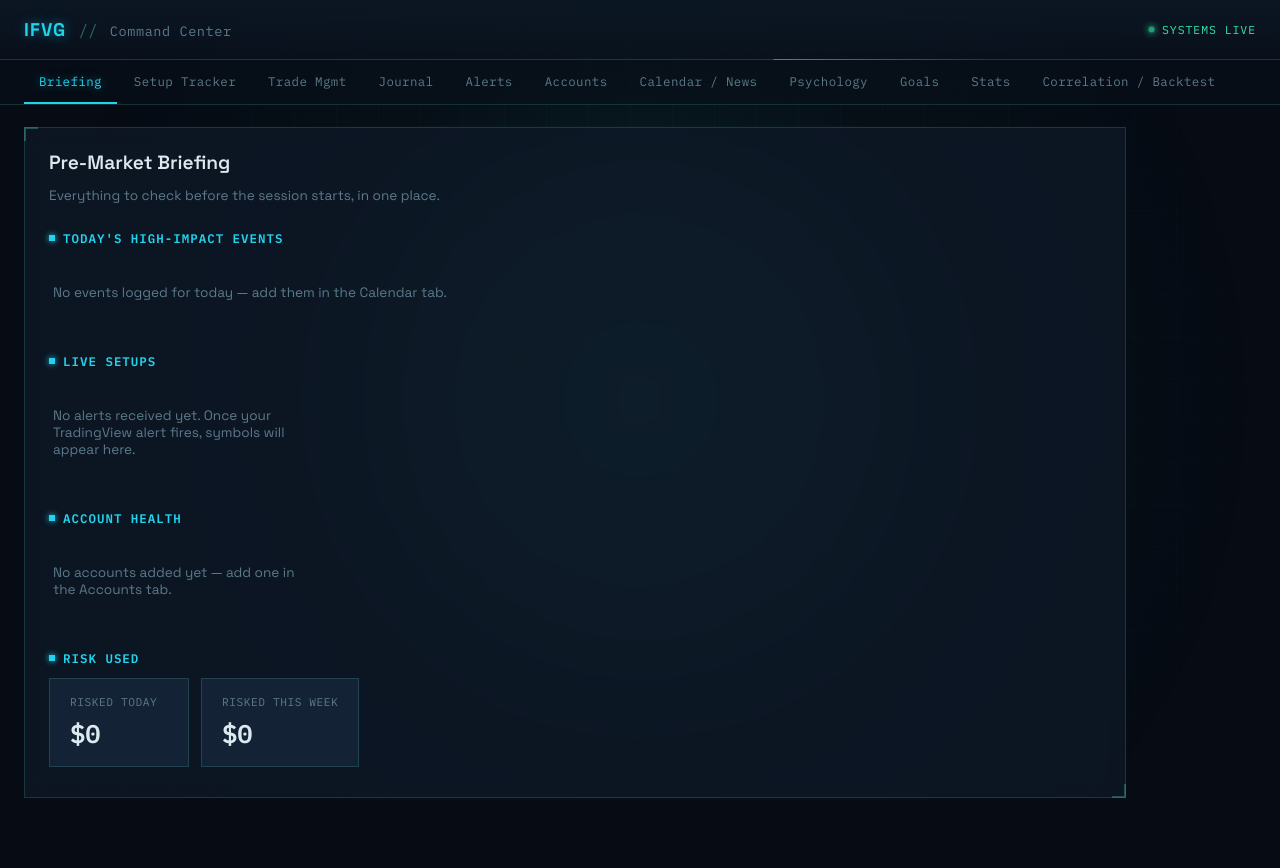
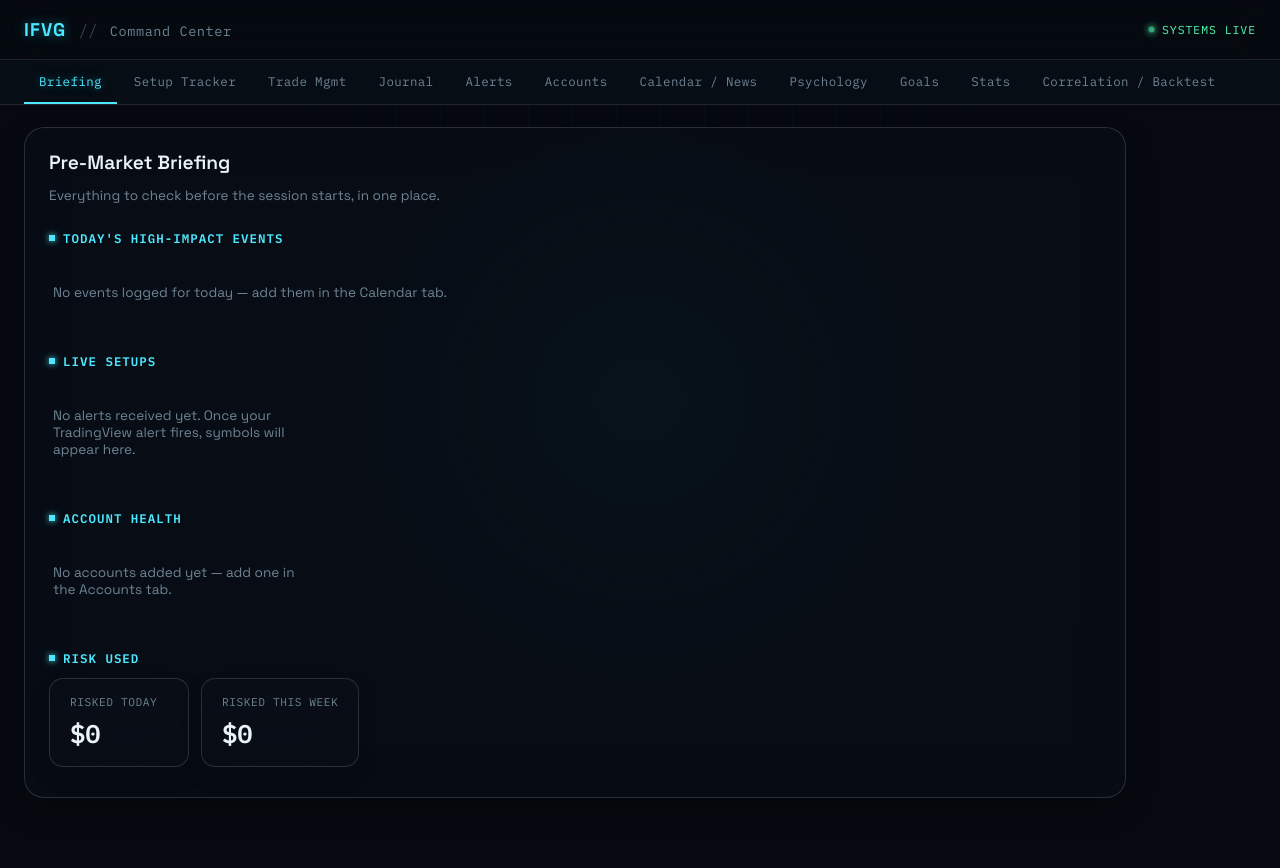
Before and after one commit to frodobacon2022-cyber/ifvg-alerts, a Flask app: page / in a window 1280 px wide. Run offline with Flask 3, Linux system fonts and the light colour scheme; data that the repository does not hold is empty.

Commit message:
Add files via upload

```diff
--- a/static/script.js
+++ b/static/script.js
@@ -8,6 +8,29 @@ document.addEventListener('mousemove', (e) => {
     document.documentElement.style.setProperty('--mx', e.clientX + 'px');
     document.documentElement.style.setProperty('--my', e.clientY + 'px');
     glowRaf = null;
+  });
+});
+
+// ============================================================
+// 3D tilt-on-hover for cards (event delegation so it works on
+// dynamically re-rendered content without re-attaching listeners)
+// ============================================================
+const TILT_SELECTOR = '.tracker-card, .account-card, .stat-card, .goal-card, .news-link-card, .tilt-card';
+let tiltRaf = null;
+document.addEventListener('mousemove', (e) => {
+  if (tiltRaf) return;
+  tiltRaf = requestAnimationFrame(() => {
+    const hovered = e.target.closest ? e.target.closest(TILT_SELECTOR) : null;
+    document.querySelectorAll(TILT_SELECTOR).forEach(card => {
+      if (card !== hovered) card.style.transform = '';
+    });
+    if (hovered) {
+      const r = hovered.getBoundingClientRect();
+      const x = (e.clientX - r.left) / r.width - 0.5;
+      const y = (e.clientY - r.top) / r.height - 0.5;
+      hovered.style.transform = `perspective(600px) rotateX(${-y * 6}deg) rotateY(${x * 6}deg) translateY(-2px)`;
+    }
+    tiltRaf = null;
   });
 });
 
--- a/static/style.css
+++ b/static/style.css
@@ -1,15 +1,17 @@
 :root {
-  --void: #060B14;
-  --panel: rgba(16, 26, 41, 0.72);
+  --void: #060A10;
+  --panel: rgba(10, 16, 24, 0.62);
   --panel-solid: #0D1826;
-  --panel-raised: #142235;
-  --border: rgba(94, 234, 212, 0.16);
-  --border-strong: rgba(94, 234, 212, 0.4);
-  --text: #DCEAF0;
-  --text-dim: #5C7A8A;
-  --cyan: #22D3EE;
-  --green: #34E5A8;
-  --blue: #3B82F6;
+  --panel-raised: rgba(10, 16, 24, 0.62);
+  --border: rgba(255, 255, 255, 0.10);
+  --border-strong: rgba(255, 255, 255, 0.22);
+  --glass: rgba(10, 16, 24, 0.62);
+  --glass-border: rgba(255, 255, 255, 0.14);
+  --text: #EAF4F7;
+  --text-dim: #6E8494;
+  --cyan: #4DE8FF;
+  --green: #4FFCB1;
+  --blue: #6E8CFF;
   --amber: #F5C065;
   --red: #FF5D5D;
   --font-head: 'Space Grotesk', sans-serif;
@@ -38,11 +40,9 @@ body {
   position: fixed;
   inset: 0;
   pointer-events: none;
-  z-index: 0;
-  background:
-    radial-gradient(600px circle at var(--mx) var(--my), rgba(34, 211, 238, 0.10), transparent 60%),
-    radial-gradient(900px circle at var(--mx) var(--my), rgba(52, 229, 168, 0.05), transparent 70%);
-  transition: background 60ms linear;
+  z-index: 1;
+  background: radial-gradient(420px circle at var(--mx) var(--my), rgba(77, 232, 255, 0.07), transparent 70%);
+  transition: background 80ms linear;
 }
 
 .grid-overlay {
@@ -51,11 +51,30 @@ body {
   pointer-events: none;
   z-index: 0;
   background-image:
-    linear-gradient(rgba(94, 234, 212, 0.035) 1px, transparent 1px),
-    linear-gradient(90deg, rgba(94, 234, 212, 0.035) 1px, transparent 1px);
-  background-size: 42px 42px;
-  mask-image: radial-gradient(1200px circle at var(--mx) var(--my), black 0%, transparent 75%);
-  -webkit-mask-image: radial-gradient(1200px circle at var(--mx) var(--my), black 0%, transparent 75%);
+    linear-gradient(30deg, rgba(77, 232, 255, 0.05) 1px, transparent 1px),
+    linear-gradient(150deg, rgba(77, 232, 255, 0.05) 1px, transparent 1px),
+    linear-gradient(90deg, rgba(77, 232, 255, 0.04) 1px, transparent 1px);
+  background-size: 44px 76px, 44px 76px, 44px 76px;
+  mask-image: radial-gradient(900px circle at var(--mx) var(--my), black 0%, transparent 70%);
+  -webkit-mask-image: radial-gradient(900px circle at var(--mx) var(--my), black 0%, transparent 70%);
+}
+
+.scanbeam {
+  position: fixed;
+  left: 0;
+  right: 0;
+  height: 2px;
+  z-index: 1;
+  pointer-events: none;
+  background: linear-gradient(90deg, transparent, var(--cyan), transparent);
+  box-shadow: 0 0 20px 2px rgba(77, 232, 255, 0.5);
+  animation: sweep 7s linear infinite;
+  opacity: 0.4;
+}
+
+@keyframes sweep {
+  0% { top: -2px; }
+  100% { top: 100%; }
 }
 
 /* ---------- topbar ---------- */
@@ -67,25 +86,8 @@ body {
   align-items: center;
   padding: 18px 24px;
   border-bottom: 1px solid var(--border);
-  background: linear-gradient(180deg, rgba(13, 24, 38, 0.9), rgba(13, 24, 38, 0.4));
-  backdrop-filter: blur(6px);
-}
-
-.topbar::after {
-  content: '';
-  position: absolute;
-  bottom: -1px;
-  left: 0;
-  height: 1px;
-  width: 220px;
-  background: linear-gradient(90deg, var(--cyan), transparent);
-  animation: scanline 5s ease-in-out infinite;
-}
-
-@keyframes scanline {
-  0% { transform: translateX(0); opacity: 0.9; }
-  50% { transform: translateX(calc(100vw - 220px)); opacity: 0.5; }
-  100% { transform: translateX(0); opacity: 0.9; }
+  background: rgba(6, 10, 16, 0.5);
+  backdrop-filter: blur(20px);
 }
 
 .brand-mark {
@@ -184,37 +186,19 @@ main {
 
 .panel {
   position: relative;
-  background: var(--panel);
-  border: 1px solid var(--border);
+  background: var(--glass);
+  border: 1px solid var(--glass-border);
+  border-radius: 20px;
   padding: 22px 24px;
-  backdrop-filter: blur(10px);
-  transition: border-color 0.25s ease, box-shadow 0.25s ease;
-}
-
-.panel::before, .panel::after,
-.tracker-card::before, .account-card::before {
-  content: '';
-  position: absolute;
-  width: 12px;
-  height: 12px;
-  border-color: var(--border-strong);
-  border-style: solid;
-  border-width: 0;
-  pointer-events: none;
-  opacity: 0.7;
-}
-
-.panel::before { top: -1px; left: -1px; border-top-width: 2px; border-left-width: 2px; }
-.panel::after { bottom: -1px; right: -1px; border-bottom-width: 2px; border-right-width: 2px; }
-
-.panel.glow-active {
-  border-color: var(--border-strong);
-  box-shadow: 0 0 40px -10px rgba(34, 211, 238, 0.15);
+  backdrop-filter: blur(28px) saturate(140%);
+  box-shadow: 0 12px 32px -12px rgba(0, 0, 0, 0.55);
+  transition: border-color 0.25s ease, box-shadow 0.25s ease, background 0.25s ease;
 }
 
 .panel.glow-card:hover {
   border-color: var(--border-strong);
-  box-shadow: 0 0 50px -14px rgba(34, 211, 238, 0.18);
+  background: rgba(14, 22, 32, 0.72);
+  box-shadow: 0 16px 40px -12px rgba(0, 0, 0, 0.6);
 }
 
 .panel + .panel { margin-top: 18px; }
@@ -270,24 +254,49 @@ main {
   gap: 12px;
 }
 
-.tracker-card, .account-card {
+.tilt-card, .tracker-card, .account-card, .stat-card, .goal-card, .news-link-card {
   position: relative;
-  background: var(--panel-raised);
-  border: 1px solid var(--border);
-  border-left: 3px solid var(--border);
-  padding: 14px 16px;
-  transition: transform 0.15s ease, border-color 0.15s ease, box-shadow 0.15s ease;
+  background: var(--glass);
+  backdrop-filter: blur(24px) saturate(140%);
+  border: 1px solid var(--glass-border);
+  border-radius: 16px;
+  box-shadow: 0 10px 26px -12px rgba(0, 0, 0, 0.5);
+  transform-style: preserve-3d;
+  transition: transform 0.15s cubic-bezier(0.22, 1, 0.36, 1), border-color 0.2s ease, background 0.2s ease, box-shadow 0.2s ease;
+  will-change: transform;
 }
 
-.tracker-card:hover, .account-card:hover {
-  transform: translateY(-2px);
-  box-shadow: 0 8px 24px -8px rgba(0, 0, 0, 0.5);
+.tilt-card::before, .tracker-card::before, .account-card::before, .stat-card::before, .goal-card::before, .news-link-card::before {
+  content: '';
+  position: absolute;
+  inset: 0;
+  border-radius: 16px;
+  padding: 1px;
+  background: linear-gradient(135deg, rgba(77, 232, 255, 0.35), transparent 40%, transparent 60%, rgba(79, 252, 177, 0.2));
+  -webkit-mask: linear-gradient(#fff 0 0) content-box, linear-gradient(#fff 0 0);
+  -webkit-mask-composite: xor;
+  mask-composite: exclude;
+  opacity: 0;
+  transition: opacity 0.25s ease;
+  pointer-events: none;
+}
+
+.tilt-card:hover::before, .tracker-card:hover::before, .account-card:hover::before, .stat-card:hover::before, .goal-card:hover::before, .news-link-card:hover::before { opacity: 1; }
+.tilt-card:hover, .tracker-card:hover, .account-card:hover, .stat-card:hover, .goal-card:hover, .news-link-card:hover {
+  border-color: rgba(255, 255, 255, 0.24);
+  background: rgba(14, 22, 32, 0.72);
+  box-shadow: 0 14px 34px -12px rgba(0, 0, 0, 0.55);
+}
+
+.tracker-card, .account-card {
+  border-left: 3px solid var(--border-strong);
+  padding: 14px 16px;
 }
 
 .tracker-card.state-full { border-left-color: var(--green); }
-.tracker-card.state-full:hover { border-color: rgba(52, 229, 168, 0.4); box-shadow: 0 0 24px -6px rgba(52, 229, 168, 0.35); }
+.tracker-card.state-full:hover { box-shadow: 0 0 28px -6px rgba(79, 252, 177, 0.3); }
 .tracker-card.state-forming { border-left-color: var(--amber); }
-.tracker-card.state-forming:hover { border-color: rgba(245, 192, 101, 0.4); box-shadow: 0 0 24px -6px rgba(245, 192, 101, 0.3); }
+.tracker-card.state-forming:hover { box-shadow: 0 0 28px -6px rgba(245, 192, 101, 0.28); }
 .tracker-card.state-none { border-left-color: var(--border-strong); }
 
 .tracker-symbol {
@@ -317,7 +326,6 @@ main {
 }
 
 /* ---------- account cards ---------- */
-.account-card { border-left-width: 3px; }
 .account-card.status-healthy { border-left-color: var(--green); }
 .account-card.status-risk { border-left-color: var(--red); }
 .account-card.status-target { border-left-color: var(--cyan); }
@@ -442,17 +450,9 @@ main {
 }
 
 .stat-card {
-  position: relative;
-  background: var(--panel-raised);
-  border: 1px solid var(--border);
+  border-radius: 14px;
   padding: 16px 20px;
   min-width: 140px;
-  transition: border-color 0.2s ease, box-shadow 0.2s ease;
-}
-
-.stat-card:hover {
-  border-color: var(--border-strong);
-  box-shadow: 0 0 20px -6px rgba(34, 211, 238, 0.25);
 }
 
 .stat-label {
@@ -480,8 +480,9 @@ main {
   display: flex;
   justify-content: space-between;
   padding: 8px 12px;
-  background: var(--panel-raised);
-  border-left: 3px solid var(--border);
+  background: var(--glass);
+  border-left: 3px solid var(--border-strong);
+  border-radius: 8px;
   font-family: var(--font-mono);
   font-size: 0.8rem;
 }
@@ -498,13 +499,9 @@ main {
 }
 
 .news-link-card {
-  background: var(--panel-raised);
-  border: 1px solid var(--border);
   padding: 12px 14px;
-  transition: border-color 0.15s ease;
+  border-radius: 14px;
 }
-
-.news-link-card:hover { border-color: var(--border-strong); }
 
 .news-link-card a {
   color: var(--cyan);
@@ -524,9 +521,8 @@ main {
 .goals-list { display: flex; flex-direction: column; gap: 12px; }
 
 .goal-card {
-  background: var(--panel-raised);
-  border: 1px solid var(--border);
   padding: 14px 18px;
+  border-radius: 14px;
 }
 
 .goal-title-row { display: flex; justify-content: space-between; align-items: baseline; margin-bottom: 8px; }
@@ -554,8 +550,9 @@ main {
 }
 
 .soon-card {
-  background: var(--panel-raised);
+  background: var(--glass);
   border: 1px dashed var(--border-strong);
+  border-radius: 14px;
   padding: 18px 20px;
 }
 
```
